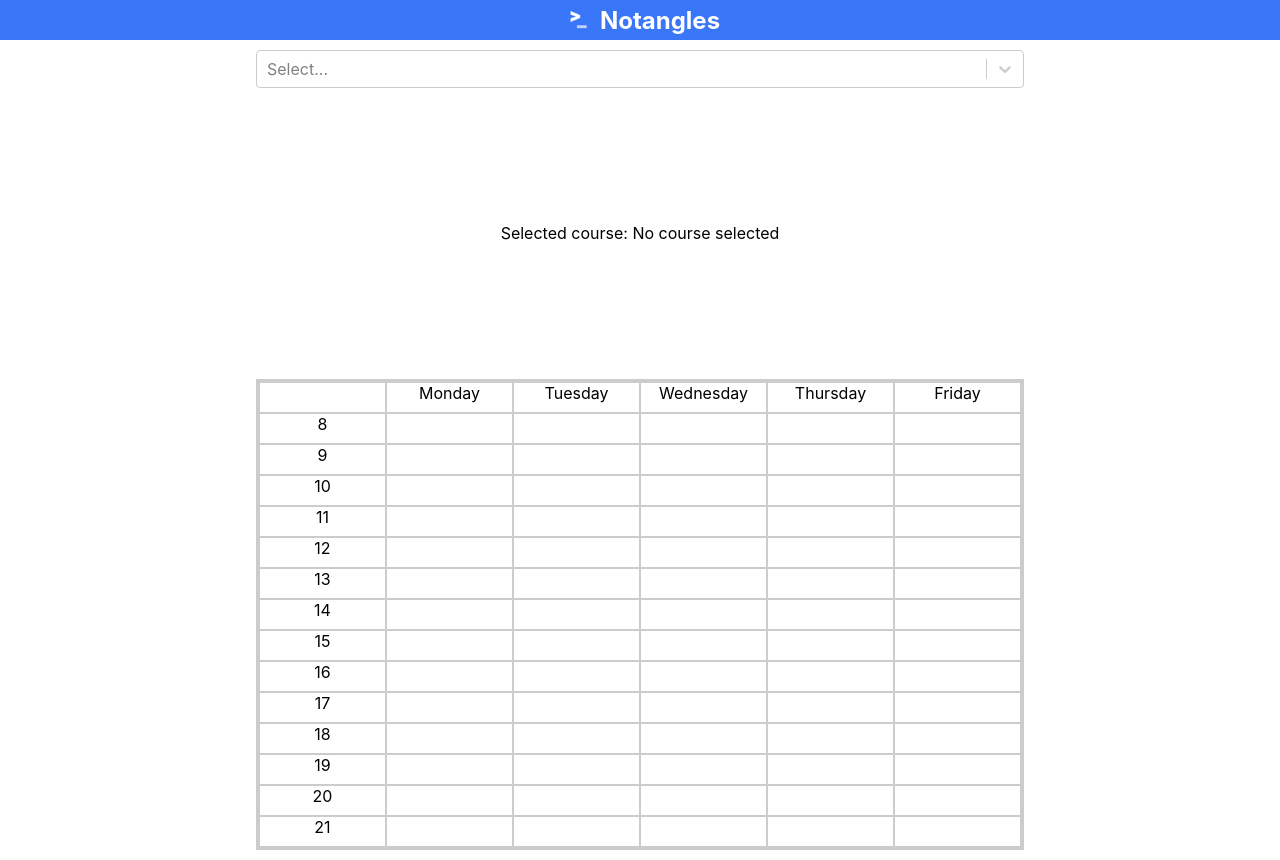
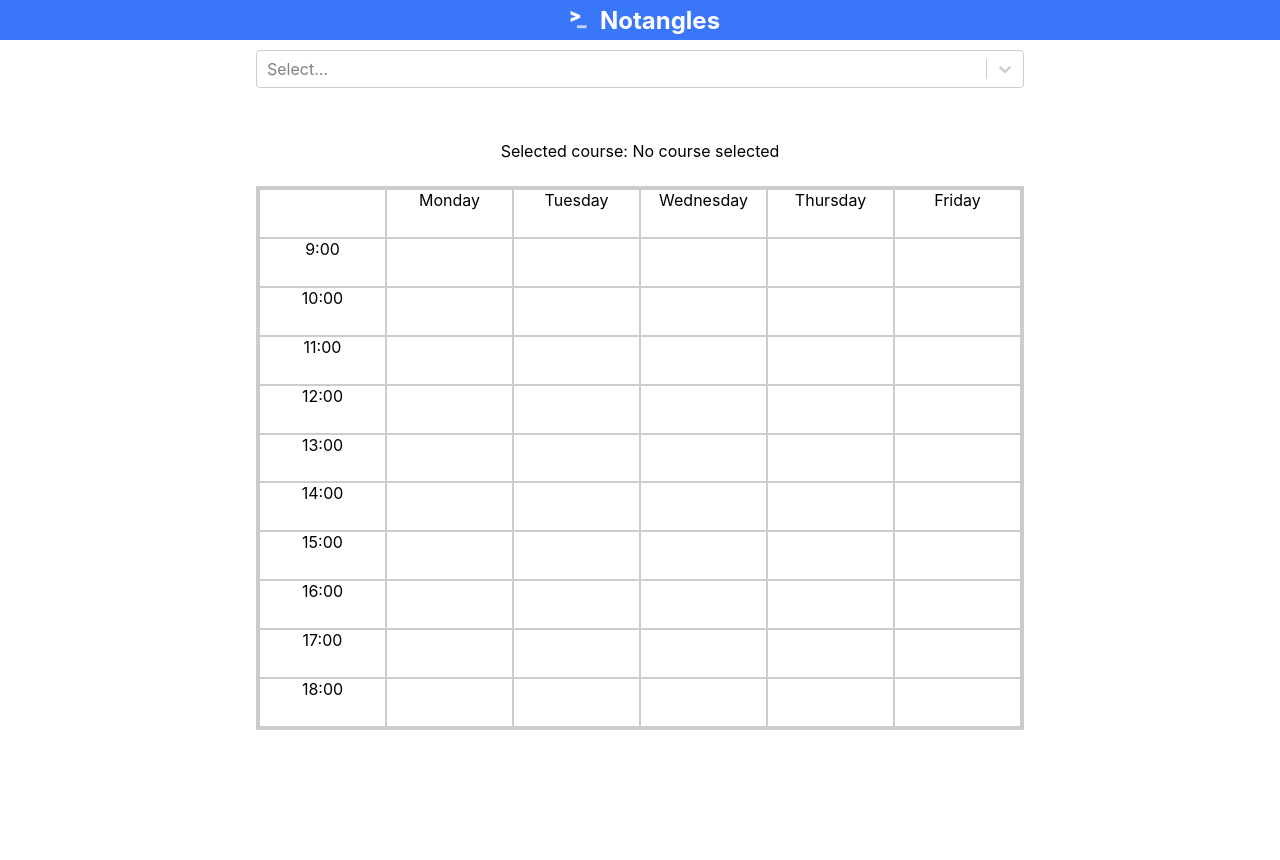
Before and after one commit to devsoc-unsw/notangles, a React (Create React App) app in the folder client/: page / in a window 1280 px wide. After the commit the page ends 800 px from the top, so only its background shows below. Built offline with nearby package versions, Linux system fonts and the light colour scheme.

Commit message:
Further styling

```diff
--- a/client/src/App.tsx
+++ b/client/src/App.tsx
@@ -19,10 +19,11 @@ const options: IOption[] = [
 ]
 
 const StyledApp = styled.div`
-  height: 100vh;
+  height: 85vh;
   text-align: center;
 
   display: grid;
+  grid-template: 2fr 1fr 80% / auto;
 
   padding: 10px 20%;
 
--- a/client/src/components/timetable.tsx
+++ b/client/src/components/timetable.tsx
@@ -4,7 +4,7 @@ import styled from 'styled-components'
 
 const StyledTimetable = styled.div`
   display: grid;
-  grid-template: repeat(15, 1fr) / repeat(6, 1fr);
+  grid-template: auto / repeat(6, 1fr);
 
   border: 3px solid;
   border-color: rgba(0, 0, 0, 0.2);
@@ -16,7 +16,18 @@ const StyledHours = styled(Cell)<{ startPos: number }>`
 `
 
 const Timetable: React.FC = () => {
-  const hours = [8, 9, 10, 11, 12, 13, 14, 15, 16, 17, 18, 19, 20, 21]
+  const hours = [
+    '9:00',
+    '10:00',
+    '11:00',
+    '12:00',
+    '13:00',
+    '14:00',
+    '15:00',
+    '16:00',
+    '17:00',
+    '18:00',
+  ]
   const days = ['Monday', 'Tuesday', 'Wednesday', 'Thursday', 'Friday']
 
   return (
```
